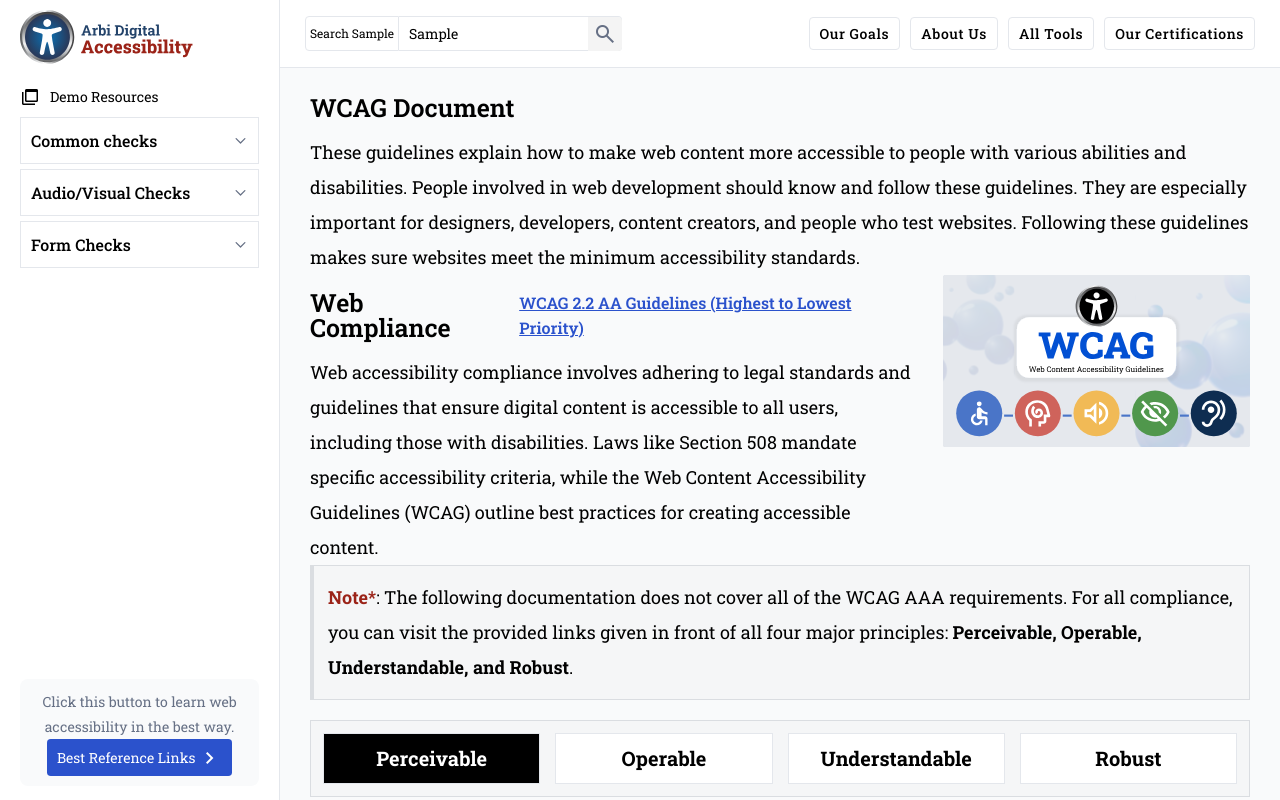
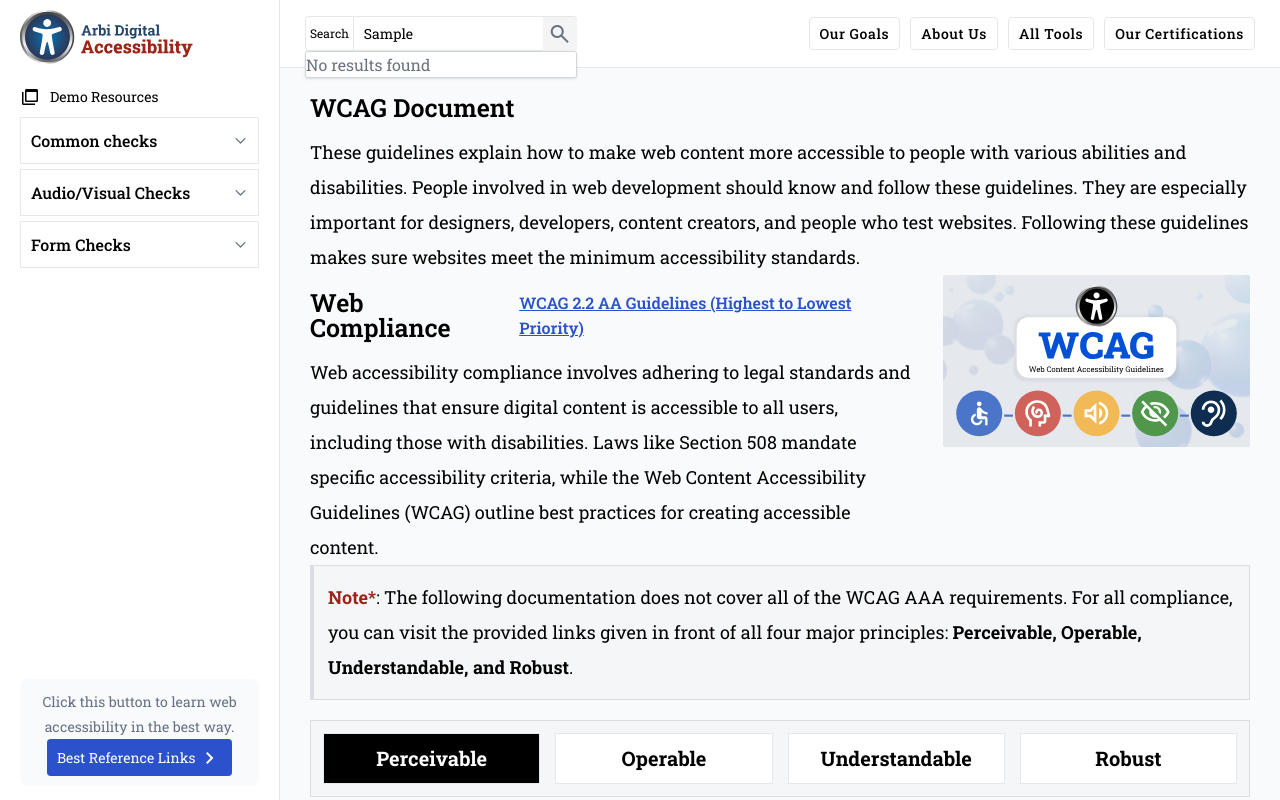
Before and after one commit to mubeenfayyaz20/arbisoft-digital-accessibility, a Next.js app in the folder arbi-digital-accessibility/: page / in a window 1280 px wide. Both pictures are taken after typing "Sample" into the empty fields and a click on the button "search". Shown: the top 800 px of the page. Built offline with nearby package versions, Linux system fonts and the light colour scheme.

Commit message:
fix: search input field task done

```diff
--- a/arbi-digital-accessibility/src/app/components/Navbar.tsx
+++ b/arbi-digital-accessibility/src/app/components/Navbar.tsx
@@ -23,10 +23,7 @@
       </Link>
       <div className="flex items-center gap-2 justify-between">
         <div className={styles.searchWrapper}>
-          <SearchInput
-            onSearch={handleSearch}
-            label={`Search ${searchQuery}`}
-          />
+          <SearchInput />
         </div>
         <div className={styles.navContainer}>
           <nav>
--- a/arbi-digital-accessibility/src/app/components/SearchInput.tsx
+++ b/arbi-digital-accessibility/src/app/components/SearchInput.tsx
@@ -1,46 +1,146 @@
+// "use client";
+
+// import React, { useState } from "react";
+// import styles from "../styles/components/Formfields.module.scss";
+
+// interface SearchInputProps {
+//   onSearch: (query: string) => void;
+//   label?: string;
+// }
+
+// const SearchInput = ({ onSearch, label }: SearchInputProps) => {
+//   const [query, setQuery] = useState("");
+
+//   const handleSubmit = (e: React.FormEvent) => {
+//     e.preventDefault();
+//     onSearch(query.trim());
+//   };
+
+//   return (
+//     <form onSubmit={handleSubmit} className={styles.searchForm}>
+//       {label && (
+//         <label htmlFor="searchInput" className={styles.inputLabel}>
+//           {label}
+//         </label>
+//       )}
+//       <div className={styles.inputWrapper}>
+//         <input
+//           id="searchInput"
+//           type="text"
+//           value={query}
+//           onChange={(e) => setQuery(e.target.value)}
+//           className={styles.searchField}
+//           placeholder=""
+//         />
+//         <button
+//           className={styles.searchButton}
+//           aria-label="Search"
+//         >
+//               <span className="material-symbols-outlined icon-color" aria-hidden="true">search</span>
+//         </button>
+//       </div>
+//     </form>
+//   );
+// };
+
+// export default SearchInput;
+// components/SearchBar.tsx
+
+// components/SearchBar.tsx
+// components/SearchBar.tsx
 "use client";
+import styles from "../styles/components/Formfields.module.scss";
+import { useState, useRef, useEffect } from "react";
+import { searchIndex } from "../data/searchIndex";
+import Link from "next/link";
 
-import React, { useState } from "react";
-import styles from "../styles/components/Formfields.module.scss";
+export default function SearchBar() {
+  const [query, setQuery] = useState("");
+  const [filtered, setFiltered] = useState(searchIndex);
+  const [submitted, setSubmitted] = useState(false);
 
-interface SearchInputProps {
-  onSearch: (query: string) => void;
-  label?: string;
-}
-
-const SearchInput = ({ onSearch, label }: SearchInputProps) => {
-  const [query, setQuery] = useState("");
+  const handleSearch = () => {
+    const results = searchIndex.filter((item) =>
+      item.title.toLowerCase().includes(query.toLowerCase())
+    );
+    setFiltered(results);
+    setSubmitted(true);
+  };
 
   const handleSubmit = (e: React.FormEvent) => {
     e.preventDefault();
-    onSearch(query.trim());
+    handleSearch();
+  };
+
+  const handleResultClick = () => {
+    setQuery(""); // clear the search input
+    setSubmitted(false); // hide the dropdown
   };
 
   return (
-    <form onSubmit={handleSubmit} className={styles.searchForm}>
-      {label && (
-        <label htmlFor="searchInput" className={styles.inputLabel}>
-          {label}
-        </label>
-      )}
+    <form
+      onSubmit={handleSubmit}
+      aria-label="Search for Anything"
+      className="relative w-full max-w-md flex"
+    >
+      <label htmlFor="search-input" className={styles.inputLabel}>
+      <span aria-hidden> Search</span>
+      </label>
+
       <div className={styles.inputWrapper}>
         <input
-          id="searchInput"
+          id="search-input"
           type="text"
           value={query}
           onChange={(e) => setQuery(e.target.value)}
           className={styles.searchField}
-          placeholder=""
+          aria-controls="search-results"
+          aria-expanded={submitted && query.length > 0}
+          aria-haspopup="listbox"
+          role="combobox"
         />
         <button
           className={styles.searchButton}
           aria-label="Search"
+          type="submit"
         >
-              <span className="material-symbols-outlined icon-color" aria-hidden="true">search</span>
+          <span
+            className="material-symbols-outlined icon-color"
+            aria-hidden="true"
+          >
+            search
+          </span>
         </button>
       </div>
+      {submitted && query && (
+        <ul
+          id="search-results"
+          role="listbox"
+          className="absolute top-full left-0 mt-1 w-full bg-white border border-gray-300 rounded shadow z-10"
+        >
+          {filtered.length === 0 ? (
+            <li
+              className="p-2 text-gray-500"
+              role="option"
+              aria-disabled="true"
+            >
+              No results found
+            </li>
+          ) : (
+            filtered.map((item) => (
+              <li key={item.href} role="option">
+                <Link
+                  href={item.href}
+                  onClick={handleResultClick}
+                  className="block px-4 py-2 hover:bg-gray-100 focus:bg-gray-200 focus:outline-none"
+                >
+                  {item.title}
+                </Link>
+              </li>
+            ))
+          )}
+        </ul>
+      )}
     </form>
   );
-};
-
-export default SearchInput;
+}
--- /dev/null
+++ b/arbi-digital-accessibility/src/app/data/searchIndex.ts
@@ -0,0 +1,10 @@
+// data/searchIndex.ts
+export const searchIndex = [
+  { title: "Home", href: "/" },
+  { title: "About Us", href: "/about" },
+  { title: "Contact", href: "/contact" },
+  { title: "Products", href: "/products" },
+  { title: "Best Reference Links", href: "/best-references-link" },
+
+  // Add more static routes as needed
+];
```
